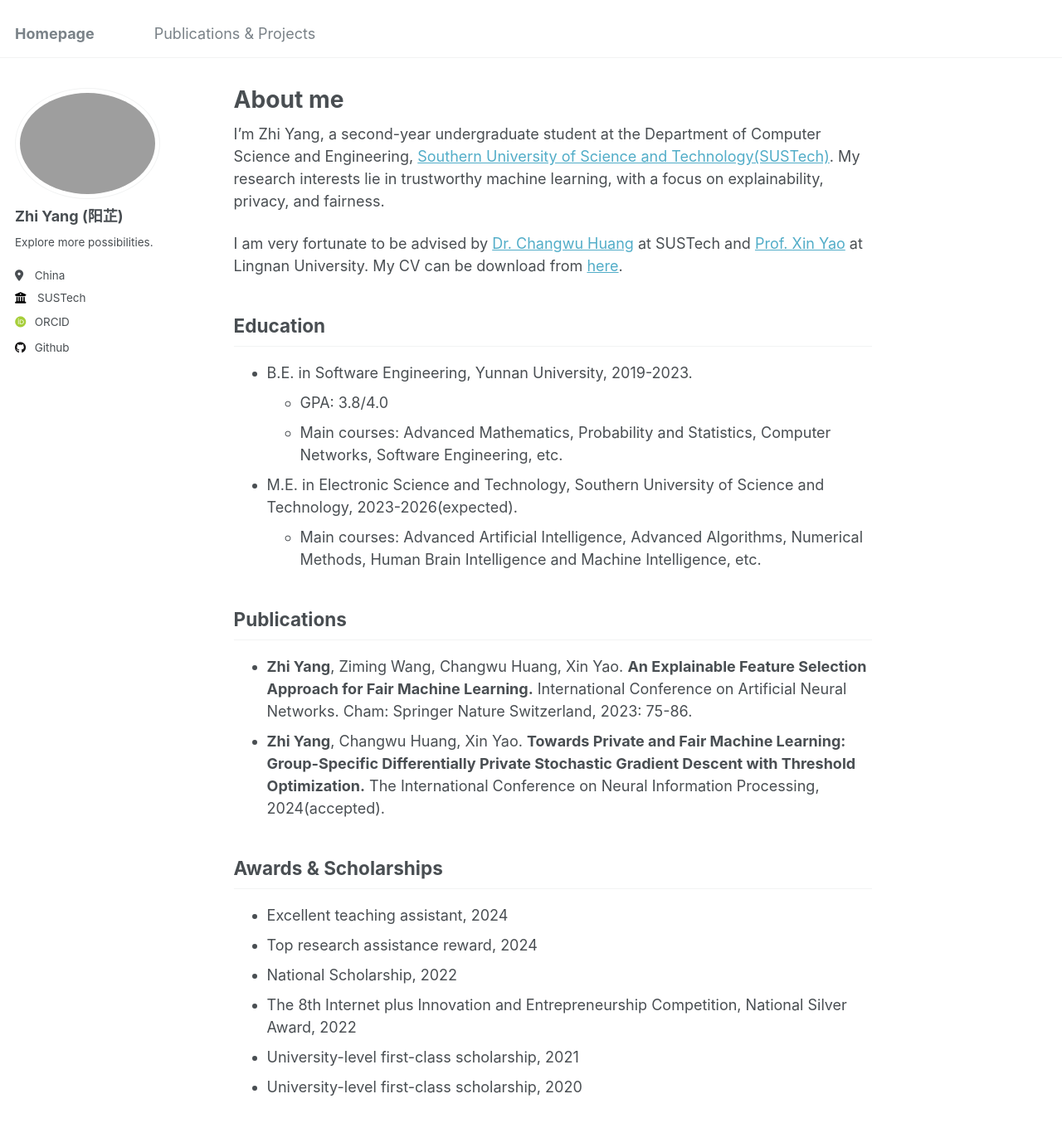
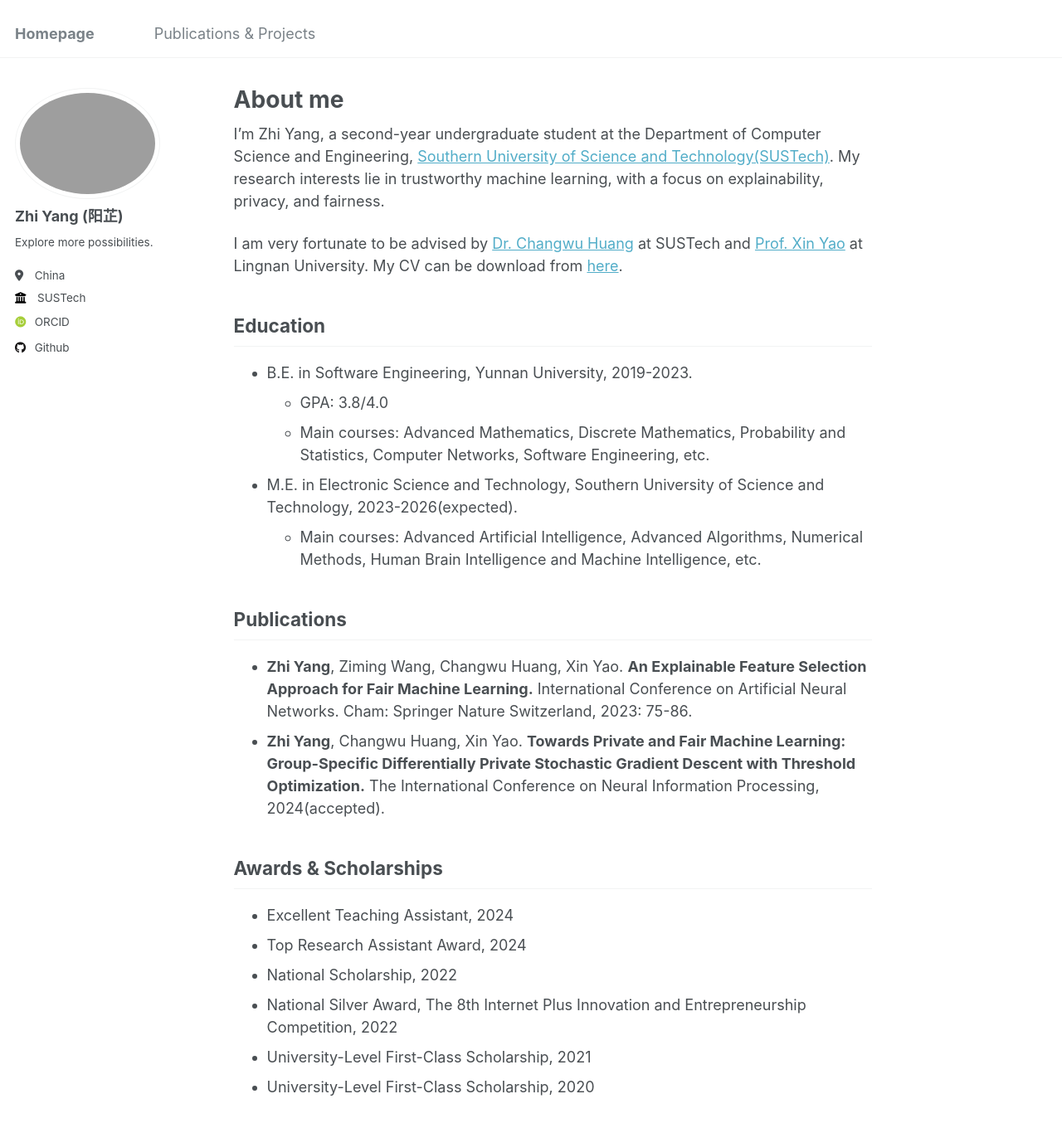
Before and after one commit to ruayz/ruayz.github.io, a Jekyll site: the page built from _pages/about.md, in a window 1280 px wide and 1400 px high. Shown: the top 1360 px of the window at 83% size. Built offline with Jekyll 4.4.1, drawn with Linux system fonts in a browser that asks for light colours; some web fonts are replaced.

Commit message:
Update about.md

```diff
--- a/_pages/about.md
+++ b/_pages/about.md
@@ -14,7 +14,7 @@ Education
 ------
 - B.E. in Software Engineering, Yunnan University, 2019-2023.
   - GPA: 3.8/4.0
-  - Main courses: Advanced Mathematics, Probability and Statistics, Computer Networks, Software Engineering, etc.
+  - Main courses: Advanced Mathematics, Discrete Mathematics, Probability and Statistics, Computer Networks, Software Engineering, etc.
 - M.E. in Electronic Science and Technology, Southern University of Science and Technology, 2023-2026(expected).
   - Main courses: Advanced Artificial Intelligence, Advanced Algorithms, Numerical Methods, Human Brain Intelligence and Machine Intelligence, etc.
 
@@ -25,9 +25,9 @@ Publications
 
 Awards & Scholarships
 ------
-- Excellent teaching assistant, 2024
-- Top research assistance reward, 2024
+- Excellent Teaching Assistant, 2024
+- Top Research Assistant Award, 2024
 - National Scholarship, 2022
-- The 8th Internet plus Innovation and Entrepreneurship Competition, National Silver Award, 2022
-- University-level first-class scholarship, 2021
-- University-level first-class scholarship, 2020
+- National Silver Award, The 8th Internet Plus Innovation and Entrepreneurship Competition, 2022
+- University-Level First-Class Scholarship, 2021
+- University-Level First-Class Scholarship, 2020
```
